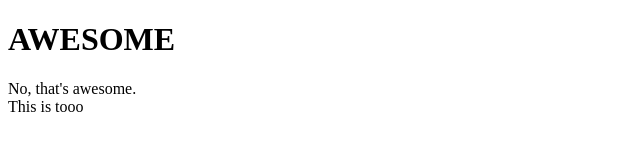
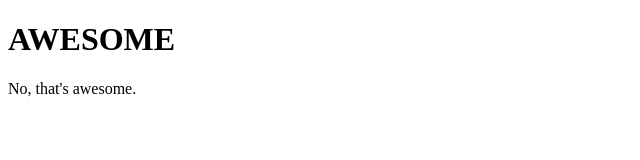
Before and after one commit to jloosfelt/supersite, a plain HTML site: page index.html in a window 1280 px wide. Shown: the full height of the page, 0-640 px from the left. Drawn offline with Linux system fonts and the light colour scheme.

Commit message:
back to just awesome

```diff
--- a/index.html
+++ b/index.html
@@ -11,8 +11,6 @@
 
   <p>
     No, that's awesome.
-    <br/>
-    This is tooo
   </p>
 </body>
 </html>
```
